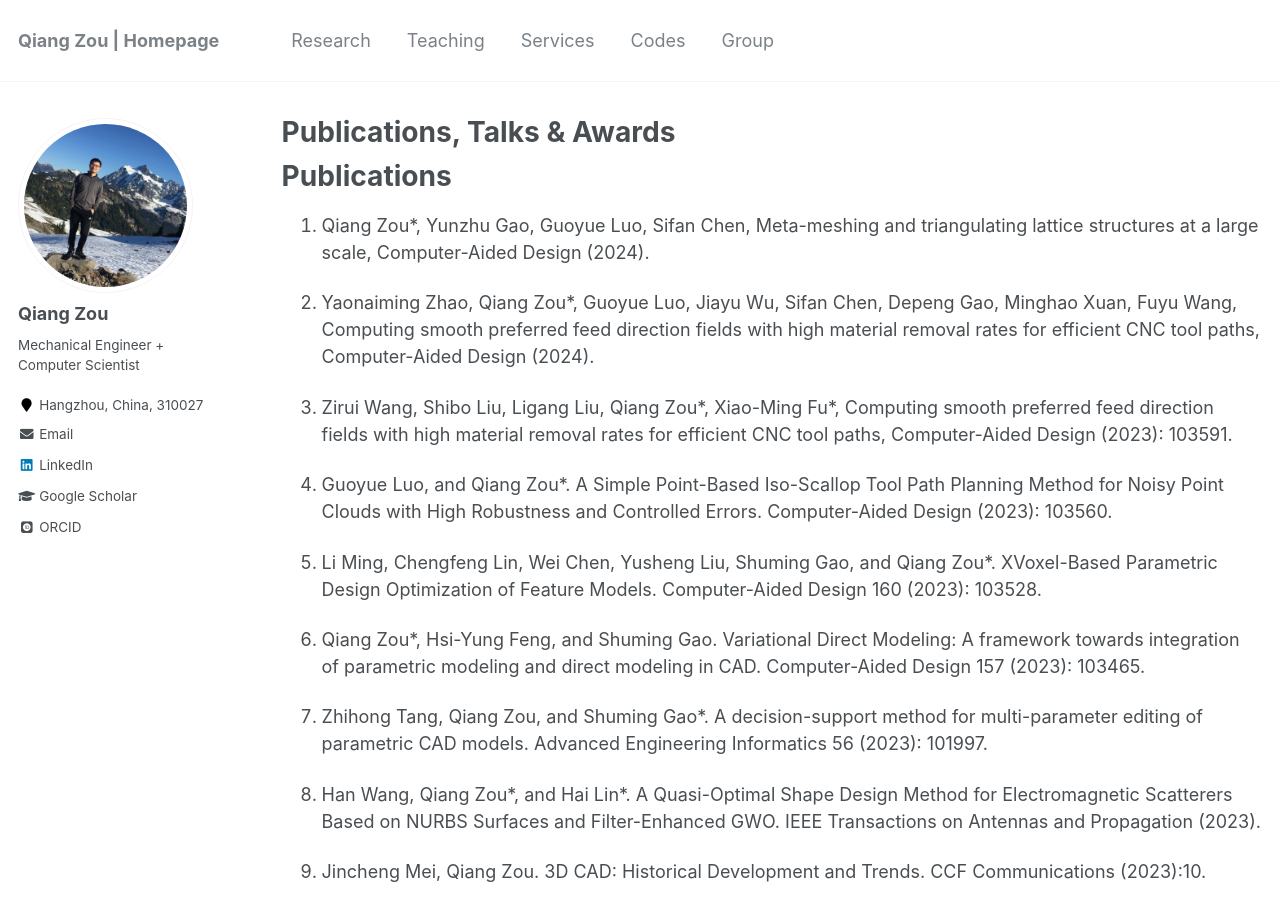
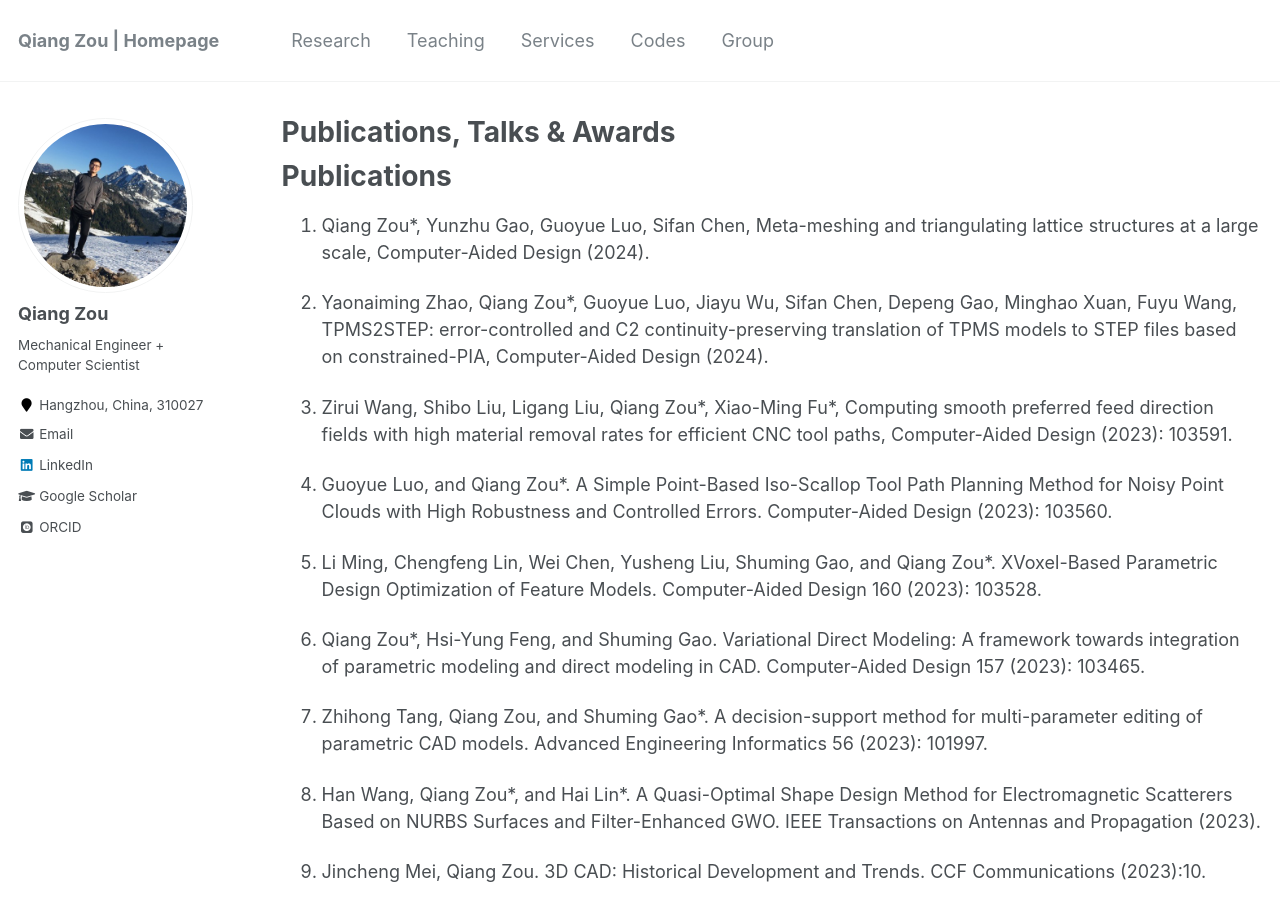
Before and after one commit to Qiang-Zou/Qiang-Zou.github.io, a Jekyll site: the page built from _pages/research.md, in a window 1280 px wide and 900 px high. Built offline with Jekyll 4.4.1, drawn with Linux system fonts in a browser that asks for light colours; some web fonts are replaced.

Commit message:
Update research.md

```diff
--- a/_pages/research.md
+++ b/_pages/research.md
@@ -20,7 +20,7 @@ Publications
 {% endif %}
 1. Qiang Zou\*, Yunzhu Gao, Guoyue Luo, Sifan Chen, Meta-meshing and triangulating lattice structures at a large scale, Computer-Aided Design (2024).
 
-1. Yaonaiming Zhao, Qiang Zou\*, Guoyue Luo, Jiayu Wu, Sifan Chen, Depeng Gao, Minghao Xuan, Fuyu Wang, Computing smooth preferred feed direction fields with high material removal rates for efficient CNC tool paths, Computer-Aided Design (2024).
+1. Yaonaiming Zhao, Qiang Zou\*, Guoyue Luo, Jiayu Wu, Sifan Chen, Depeng Gao, Minghao Xuan, Fuyu Wang, TPMS2STEP: error-controlled and C2 continuity-preserving translation of TPMS models to STEP files based on constrained-PIA, Computer-Aided Design (2024).
 
 1. Zirui Wang, Shibo Liu, Ligang Liu, Qiang Zou\*, Xiao-Ming Fu\*, Computing smooth preferred feed direction fields with high material removal rates for efficient CNC tool paths, Computer-Aided Design (2023): 103591.
 
```
